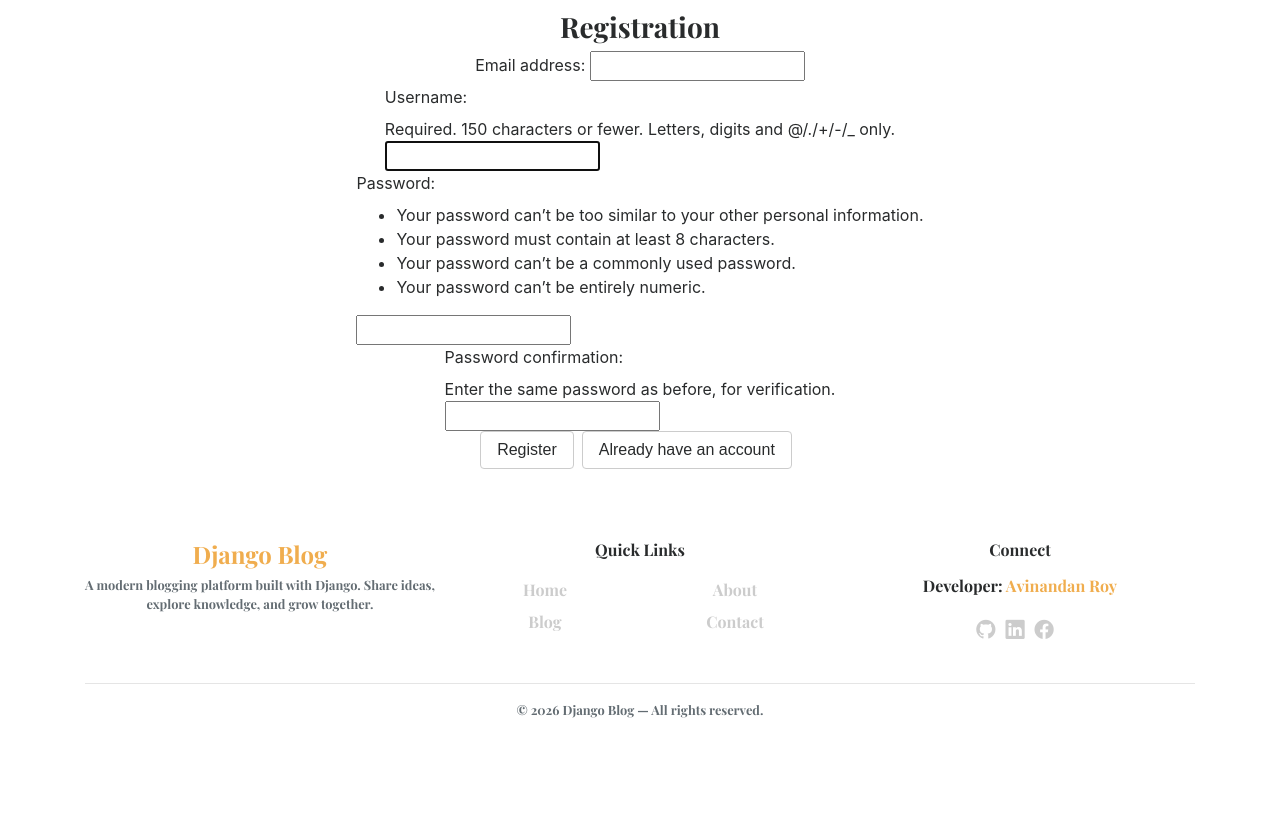
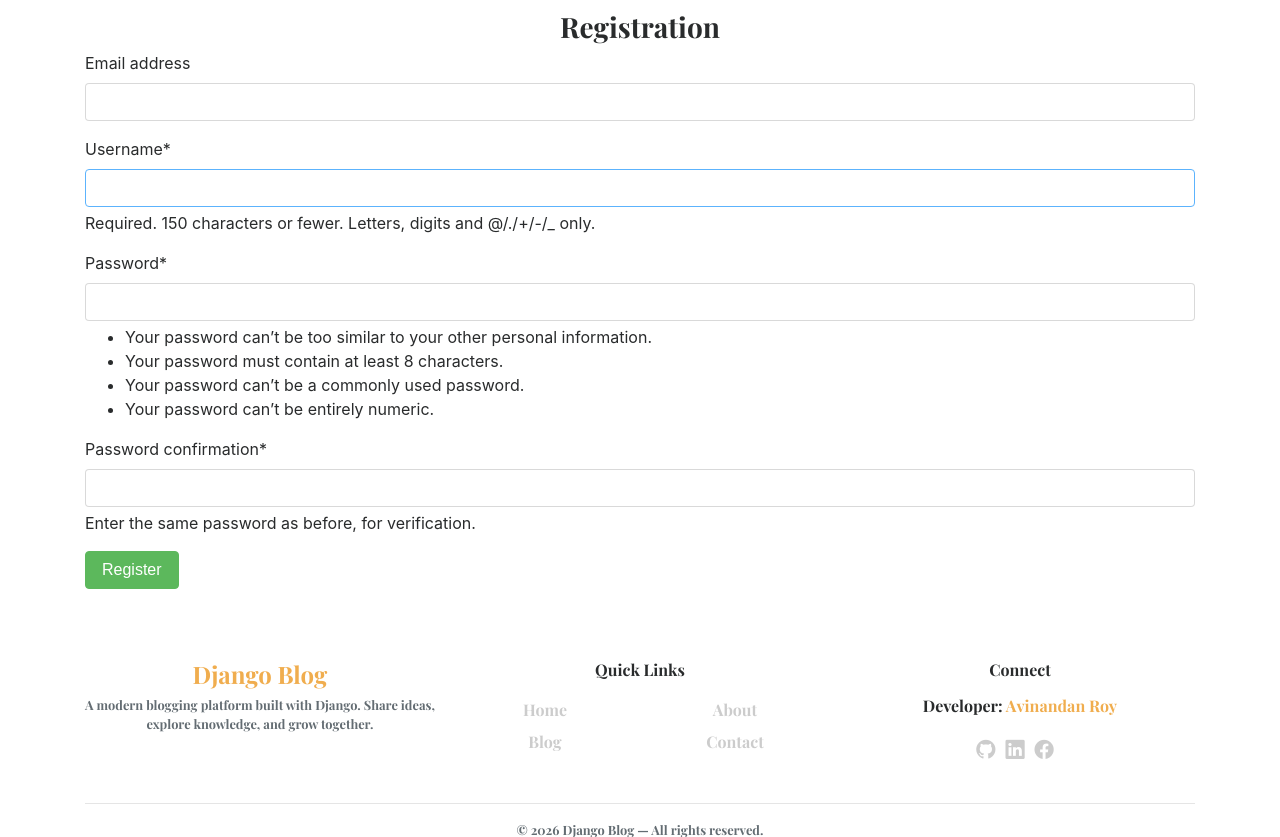
Before and after one commit to AvinandanRoy/Blogging_Website_with_Django, a Django app: page /register/ in a window 1280 px wide. Shown: the part 95-932 px from the top of the page. Before the commit the page ends 813 px from the top, so only its background shows below. Run offline with Django 5.2, Linux system fonts and the light colour scheme; data that the repository does not hold is empty; some libraries are stand-ins or nearby versions.

Commit message:
Login and logout functionality is done

```diff
--- a/blog_main/settings.py
+++ b/blog_main/settings.py
@@ -40,6 +40,8 @@ INSTALLED_APPS = [
     'django.contrib.staticfiles',
     'blogs',
     'aboutSocialLink',
+    'crispy_forms',
+    'crispy_bootstrap5',
 ]
 
 MIDDLEWARE = [
@@ -137,3 +139,7 @@ DEFAULT_AUTO_FIELD = 'django.db.models.BigAutoField'
 # for media files
 MEDIA_URL = '/media/'
 MEDIA_ROOT = BASE_DIR / 'media'
+
+# crispy form
+CRISPY_ALLOWED_TEMPLATE_PACKS = "bootstrap5"
+CRISPY_TEMPLATE_PACK = "bootstrap5"
--- a/blog_main/urls.py
+++ b/blog_main/urls.py
@@ -31,5 +31,7 @@ urlpatterns = [
     path('category/', include('blogs.urls')),
 
     path('<str:category_name>/<slug:slug>/', Blogs_Views.single_post_view, name='single_post_view', ),
-    path('register/', views.register , name='register')
+    path('register/', views.register , name='register'),
+    path('login/', views.login , name='login'),
+    path('logout/', views.logout , name='logout'),
 ] + static(settings.MEDIA_URL, document_root=settings.MEDIA_ROOT)
--- a/blog_main/views.py
+++ b/blog_main/views.py
@@ -1,6 +1,10 @@
 
 
-from django.shortcuts import render
+from django.contrib import messages
+from django.contrib import auth
+from django.contrib.auth.forms import AuthenticationForm
+
+from django.shortcuts import redirect, render
 from aboutSocialLink.models import About
 from blogs.models import Blog,Category
 from .forms import RegistrationForms
@@ -24,8 +28,43 @@ def home(req):
     return render(req, 'home.html' , context)
 
 def register(req):
-    form = RegistrationForms
+    if req.method == 'POST':
+        form = RegistrationForms(req.POST)
+
+        if form.is_valid():
+            form.save()
+            username = form.cleaned_data.get('username')
+            messages.success(req, f'Account created for {username}!')
+            return redirect("home")
+    else:
+        form = RegistrationForms()
     context = {
         'form' : form,
     }
-    return render(req , 'register.html', context)
+    return render(req , 'register.html', context,)
+
+def login(req):
+    if req.method == 'POST':
+        form = AuthenticationForm(req , data=req.POST)
+
+        if form.is_valid():
+            username = form.cleaned_data.get('username')
+            password = form.cleaned_data.get('password')
+
+            user = auth.authenticate(username = username , password = password)
+
+            if user is not None:
+                auth.login(req, user )
+            return redirect("home")
+    else:
+        form = AuthenticationForm()
+
+
+    context ={
+        "form": form,
+    }
+    return render(req , "login.html", context)
+
+def logout(req):
+    auth.logout(req)
+    return redirect('home')
--- a/templates/base.html
+++ b/templates/base.html
@@ -21,8 +21,13 @@
             <a class="blog-header-logo text-dark" href="/">Django Blog</a>
           </div>
           <div class="col-4 d-flex justify-content-end align-items-center">
-            <a class="btn btn-sm btn-warning" href="#">Login</a> &nbsp;
-            <a class="btn btn-sm btn-outline-secondary" href="{% url 'register' %}">Register</a>
+            {% if not user.is_authenticated %}
+              <a class="btn btn-sm btn-warning" href="{% url 'login' %}">Login</a> &nbsp;
+              <a class="btn btn-sm btn-outline-secondary" href="{% url 'register' %}">Register</a>
+            {% else %}
+              <i class="bi bi-person pr-2"></i>
+              <a class="btn btn-sm btn-danger" href="{% url 'logout' %}">Logout</a>
+            {% endif %}
           </div>
         </div>
       </header>
--- a/templates/register.html
+++ b/templates/register.html
@@ -1,17 +1,11 @@
 {% extends 'base.html' %}
 
 {% block content %}
+  {% load crispy_forms_tags %}
   <h3 class="text-center">Registration</h3>
-  <form action="" method="post" class="d-flex flex-column justify-content-center align-items-center">
+  <form action="{% url 'register' %}" method="POST" style=" margin: auto;">
     {% csrf_token %}
-    {{ form }}
-    <div class="btn-toolbar" role="toolbar" aria-label="Toolbar with button groups">
-      <div class="btn-group mr-2" role="group" aria-label="First group">
-        <button type="submit" class="btn btn-secondary">Register</button>
-      </div>
-      <div class="btn-group mr-2" role="group" aria-label="Second group">
-        <button type="button" class="btn btn-secondary">Already have an account</button>
-      </div>
-    </div>
+    {{ form|crispy }}
+    <button type="submit" class="btn btn-success">Register</button>
   </form>
 {% endblock %}
```
Also changed, not shown: templates/login.html (added, +12 -0 lines).
